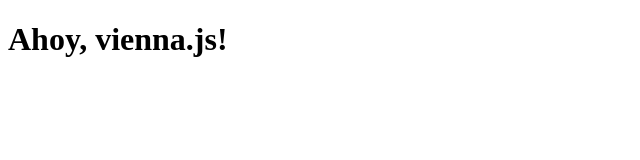
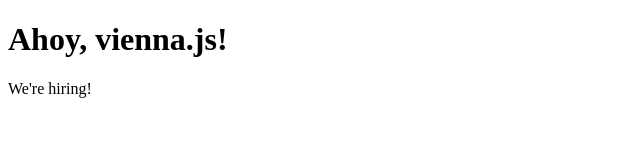
Before and after one commit to clemenshelm/viennajs, a website: page views/index.html in a window 1280 px wide. Shown: the whole page, without its empty margins (0-640 px from the left). Drawn offline with Linux system fonts and the light colour scheme.

Commit message:
Stated that we're hiring again.

```diff
--- a/views/index.html
+++ b/views/index.html
@@ -5,5 +5,6 @@
 </head>
 <body>
   <h1>Ahoy, vienna.js!</h1>
+  <p>We're hiring!</p>
 </body>
 </html>
```
